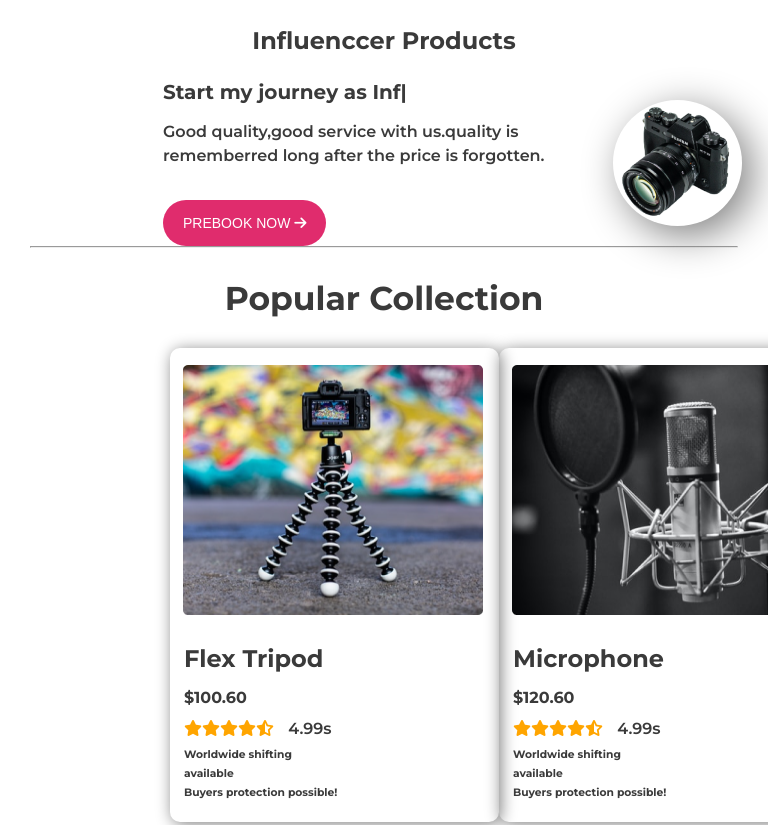
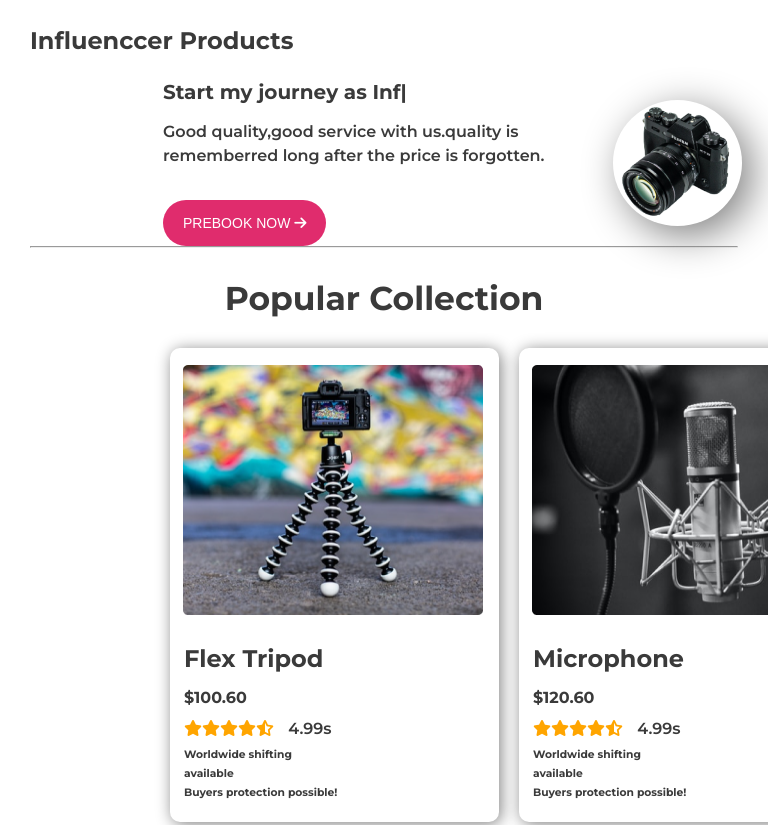
Before and after one commit to ismataraeva2712/assignment-2, a plain HTML site: page index.html in a window 768 px wide. Shown: the top 825 px of the page. Drawn offline with Linux system fonts and the light colour scheme.

Commit message:
media edit

```diff
--- a/styles/style.css
+++ b/styles/style.css
@@ -457,7 +457,7 @@ footer p .fab{
     nav{
         width: 100%;
         display: flex;
-        justify-content: center;
+        justify-content: flex-start;
     }
 
     .banner{
@@ -489,7 +489,7 @@ footer p .fab{
     .collections{
         display: grid;
         grid-template-columns: 1fr 1fr;
-        grid-row-gap: 20px;
+        grid-gap: 20px;
  padding-left:140px;
     }
     .customer{
```
